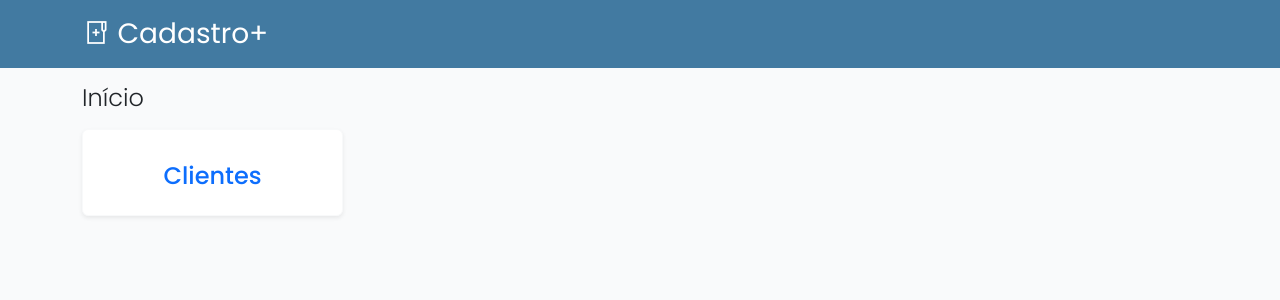
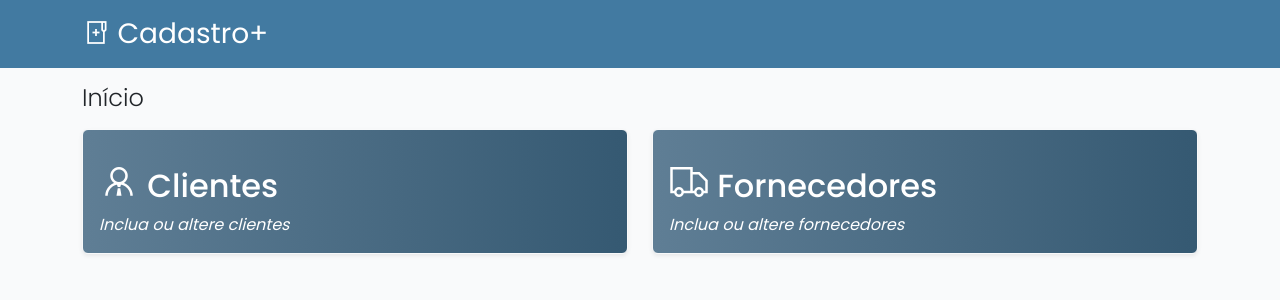
Before and after one commit to bedrohenr/dev-web-frontend, an Angular app: page / in a window 1280 px wide. Shown: the top 300 px of the page. Built offline with nearby package versions, Linux system fonts and the light colour scheme.

Commit message:
feat: adiciona cards de clientes e fornecedores à home

```diff
--- a/src/app/components/home/home.component.html
+++ b/src/app/components/home/home.component.html
@@ -8,11 +8,19 @@
 
 <div class="container mb-4">
   <div class="row">
-    <div class="col-lg-3 col-md-3 col-4" >
-      <div class="card border-light shadow-sm mb-4">
-        <div class="card-body text-center"><a [routerLink]="['/Clientes']">
-          <h4 class="font-600 mt-3 d-none d-sm-block">Clientes</h4>
-        </a>
+    <div class="col-lg-6 col-md-6 col-12 card-hover" (click)="irParaClientes()">
+      <div class="card border-light card-home shadow-sm mb-4">
+        <div class="card-body text-white">
+          <h2 class="font-600 mt-3 "><i class="las la-user-tie fs-1"></i> Clientes</h2>
+          <span class="text-nowrap"><i>Inclua ou altere clientes</i></span>
+        </div>
+      </div>
+    </div>
+    <div class="col-lg-6 col-md-6 col-12 card-hover" >
+      <div class="card border-light card-home shadow-sm mb-4">
+        <div class="card-body text-white">
+          <h2 class="font-600 mt-3 "><i class="las la-truck fs-1"></i> Fornecedores</h2>
+          <span class="text-nowrap"><i>Inclua ou altere fornecedores</i></span>
         </div>
       </div>
     </div>
--- a/src/app/components/home/home.component.ts
+++ b/src/app/components/home/home.component.ts
@@ -1,4 +1,5 @@
 import { Component, OnInit } from '@angular/core';
+import { Router } from '@angular/router';
 import { Service } from 'src/app/services/service.service';
 
 @Component({
@@ -8,11 +9,15 @@ import { Service } from 'src/app/services/service.service';
 export class HomeComponent implements OnInit{
 
   constructor(
-    private service: Service
+    private service: Service,
+    private router: Router
   ){}
 
 
   ngOnInit(): void {
+  }
 
+  irParaClientes(){
+    this.router.navigate(['/Clientes'])
   }
 }
--- a/src/styles.css
+++ b/src/styles.css
@@ -27,3 +27,12 @@ a{
   border-color: #b19864 !important;
   background-color: #b19864 !important;
 }
+
+.card-home{
+  cursor: pointer;
+  background-image: linear-gradient(to right, #5f7e95, #355972) !important;
+}
+
+.card-hover:hover .card{
+  box-shadow: 5px 5px 30px 0px rgba(0,0,0,0.35) !important;
+}
```
